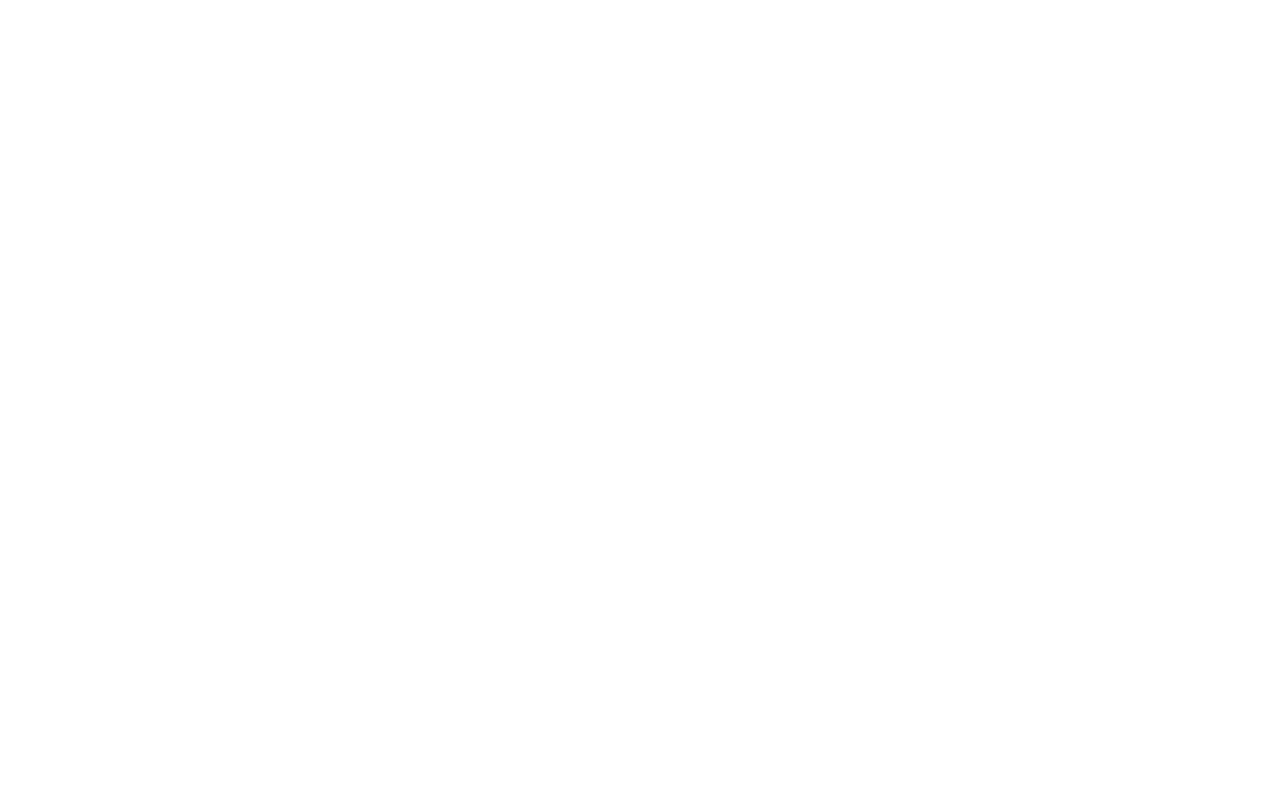
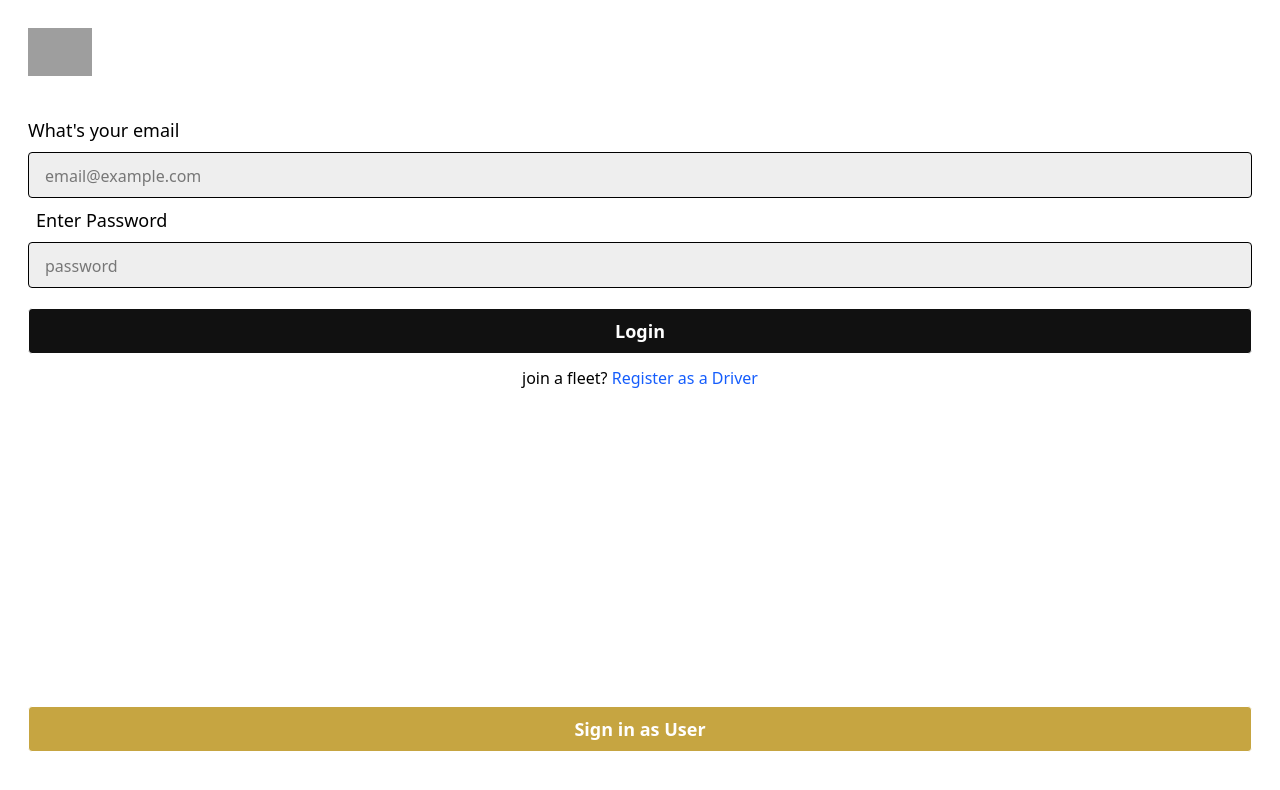
Before and after one commit to Abhijeetkv/Uber-Clone, a React (Vite) app in the folder Frontend/: page /driver-login in a window 1280 px wide. Before the commit this address had no page. Shown: the top 790 px of the page. Built offline with nearby package versions, Linux system fonts and the light colour scheme; grey boxes are pictures that could not be loaded.

Commit message:
Refactor driver login and signup routes; implement state management in DriverLogin and UserLogin components

```diff
--- a/Frontend/src/App.jsx
+++ b/Frontend/src/App.jsx
@@ -14,8 +14,8 @@ const App = () => {
         <Route path='/' element={<Home />} />
         <Route path='/login' element={<UserLogin />} />
         <Route path='/signup' element={<UserSignup />} />
-        <Route path='/caption-login' element={<DriverLogin />} />
-        <Route path='/caption-signup' element={<DriverSignup />} />
+        <Route path='/driver-login' element={<DriverLogin />} />
+        <Route path='/driver-signup' element={<DriverSignup />} />
       </Routes>
     </div>
     </>
--- a/Frontend/src/pages/DriverLogin.jsx
+++ b/Frontend/src/pages/DriverLogin.jsx
@@ -1,11 +1,63 @@
-
 import React from 'react'
+import { Link } from 'react-router-dom'
+import { useState } from 'react';
 
 const DriverLogin = () => {
+  const [email, setEmail] = useState("");
+  const [password, setPassword] = useState("");
+  const [driverData, setDriverData] = useState({});
+
+  const submitHandler = (e) => {
+    e.preventDefault();
+    setDriverData({
+      email: email,
+      password: password
+    })
+    setEmail('')
+    setPassword(' ')
+  }
+
   return (
     <>
+      <div className="p-7 flex flex-col justify-between h-screen">
+       <div>
+       <img className="w-16 mb-10" src="https://pngimg.com/d/uber_PNG24.png" alt="" />
+      <form onSubmit={(e) => submitHandler()}>
+        <h3 className="text-lg font-medium mb-2">What's your email</h3>
+        <input
+           type="email"
+           required
+           value={email}
+           onChange={(e) => setEmail(e.target.value)}
+           placeholder="email@example.com"
+           className="bg-[#eeeeee] rounded px-4 py-2 border w-full text-lg placeholder:text-base"
+           />
+
+        <h3 className="text-lg font-medium m-2">Enter Password</h3>
+        <input
+          type="password"
+          required
+          value={password}
+          onChange={(e) => setPassword(e.target.value)}
+          placeholder="password"
+          className="bg-[#eeeeee] rounded px-4 py-2 border w-full text-lg placeholder:text-base"
+           />
+        <button
+          className="bg-[#111] text-white mt-5 font-semibold mb-3 rounded px-4 py-2 border w-full text-lg placeholder:text-base"
+        >Login</button>
+      </form>
+      <p className="text-center">join a fleet?  <Link to={"/driver-signup"} className="text-blue-600">Register as a Driver</Link></p>
+       </div>
+
+       <div>
+        <Link
+        to='/login'
+           className="bg-[#c6a541] flex items-center justify-center mb-5 text-white font-semibold  rounded px-4 py-2 border w-full text-lg placeholder:text-base"
+        >Sign in as User</Link>
+       </div>
+      </div>
     </>
-  )
+  );
 }
 
 export default DriverLogin
--- a/Frontend/src/pages/UserLogin.jsx
+++ b/Frontend/src/pages/UserLogin.jsx
@@ -4,10 +4,16 @@ import { Link } from "react-router-dom";
 const UserLogin = () => {
   const [email, setEmail] = useState("");
   const [password, setPassword] = useState("");
+  const [userData, setUserData] = useState({});
 
   const submitHandler = (e) => {
     e.preventDefault();
-    console.log(email)
+    setUserData({
+      email: email,
+      password: password
+    })
+    setEmail('')
+    setPassword(' ')
   }
 
   return (
@@ -43,9 +49,10 @@ const UserLogin = () => {
        </div>
 
        <div>
-        <button
-           className="bg-[#10b461] text-white font-semibold mb-3 rounded px-4 py-2 border w-full text-lg placeholder:text-base"
-        >Sign in as Driver</button>
+        <Link
+        to='/driver-login'
+           className="bg-[#10b461] flex items-center justify-center mb-5 text-white font-semibold  rounded px-4 py-2 border w-full text-lg placeholder:text-base"
+        >Sign in as Driver</Link>
        </div>
       </div>
     </>
```
